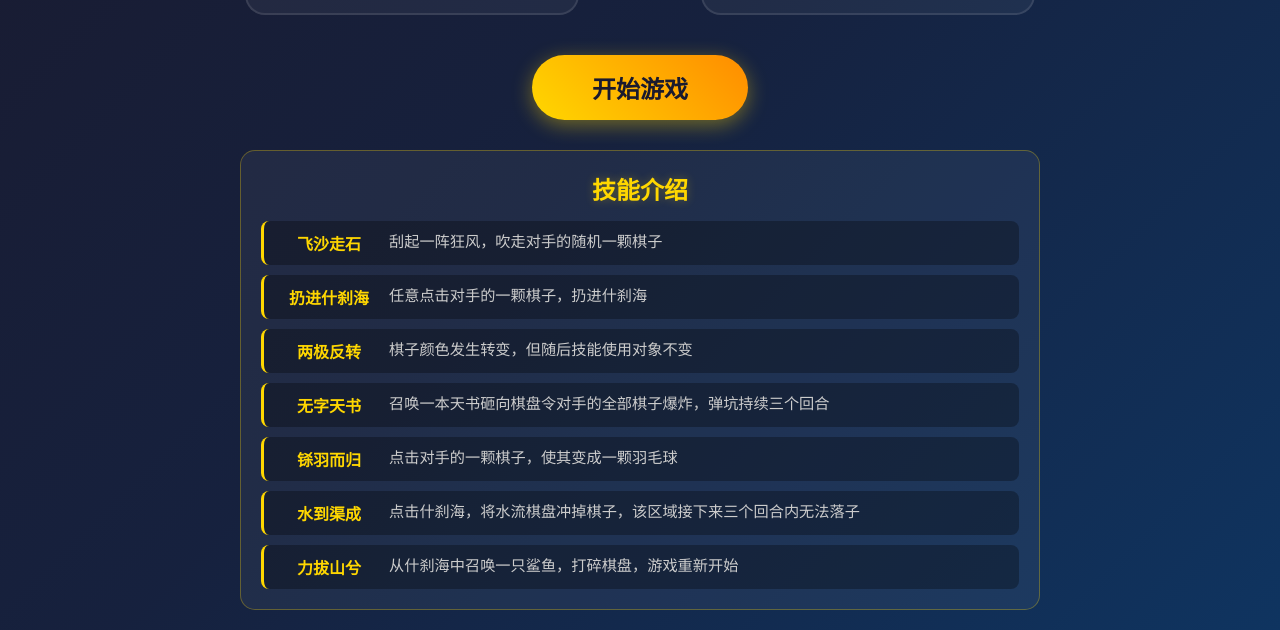
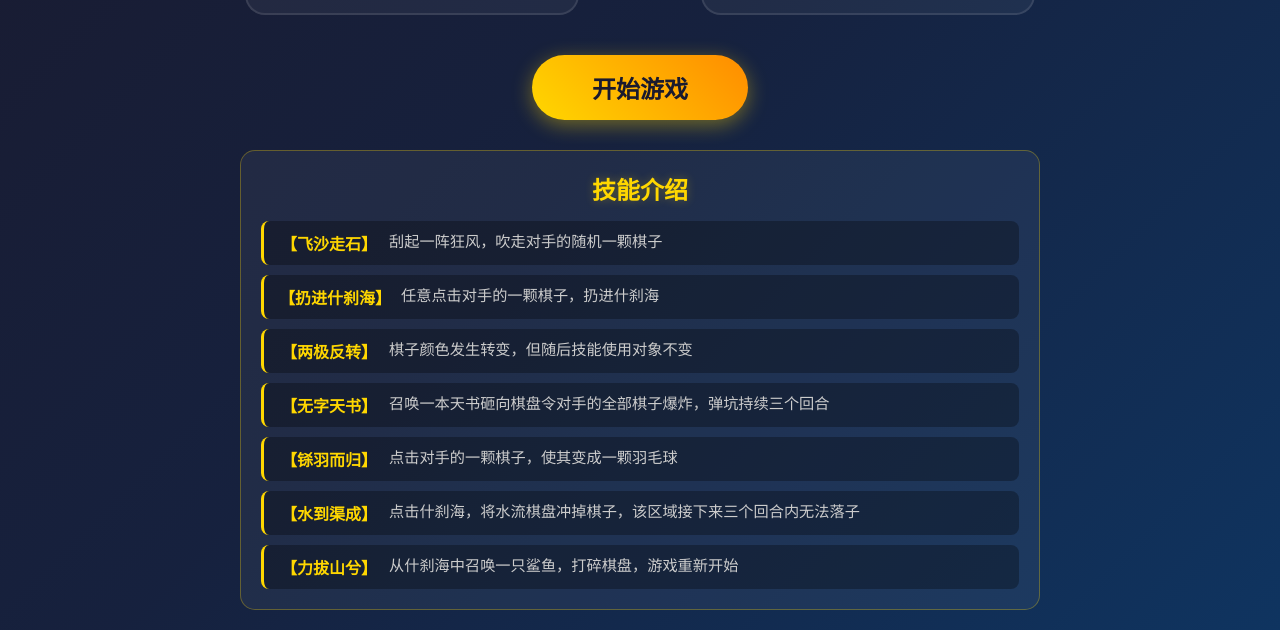
Before and after one commit to lioshurr-coder/jinengwuziqi, a plain HTML site: page index.html in a window 1280 px wide. Shown: the part 413-1043 px from the top of the page. Drawn offline with Linux system fonts and the light colour scheme.

Commit message:
加了【】

```diff
--- a/index.html
+++ b/index.html
@@ -48,31 +48,31 @@
                 <h3 class="skills-intro-title">技能介绍</h3>
                 <div class="skills-list">
                     <div class="skill-intro-item">
-                        <span class="skill-name">飞沙走石</span>
+                        <span class="skill-name">【飞沙走石】</span>
                         <span class="skill-desc">刮起一阵狂风，吹走对手的随机一颗棋子</span>
                     </div>
                     <div class="skill-intro-item">
-                        <span class="skill-name">扔进什刹海</span>
+                        <span class="skill-name">【扔进什刹海】</span>
                         <span class="skill-desc">任意点击对手的一颗棋子，扔进什刹海</span>
                     </div>
                     <div class="skill-intro-item">
-                        <span class="skill-name">两极反转</span>
+                        <span class="skill-name">【两极反转】</span>
                         <span class="skill-desc">棋子颜色发生转变，但随后技能使用对象不变</span>
                     </div>
                     <div class="skill-intro-item">
-                        <span class="skill-name">无字天书</span>
+                        <span class="skill-name">【无字天书】</span>
                         <span class="skill-desc">召唤一本天书砸向棋盘令对手的全部棋子爆炸，弹坑持续三个回合</span>
                     </div>
                     <div class="skill-intro-item">
-                        <span class="skill-name">铩羽而归</span>
+                        <span class="skill-name">【铩羽而归】</span>
                         <span class="skill-desc">点击对手的一颗棋子，使其变成一颗羽毛球</span>
                     </div>
                     <div class="skill-intro-item">
-                        <span class="skill-name">水到渠成</span>
+                        <span class="skill-name">【水到渠成】</span>
                         <span class="skill-desc">点击什刹海，将水流棋盘冲掉棋子，该区域接下来三个回合内无法落子</span>
                     </div>
                     <div class="skill-intro-item">
-                        <span class="skill-name">力拔山兮</span>
+                        <span class="skill-name">【力拔山兮】</span>
                         <span class="skill-desc">从什刹海中召唤一只鲨鱼，打碎棋盘，游戏重新开始</span>
                     </div>
                 </div>
```
